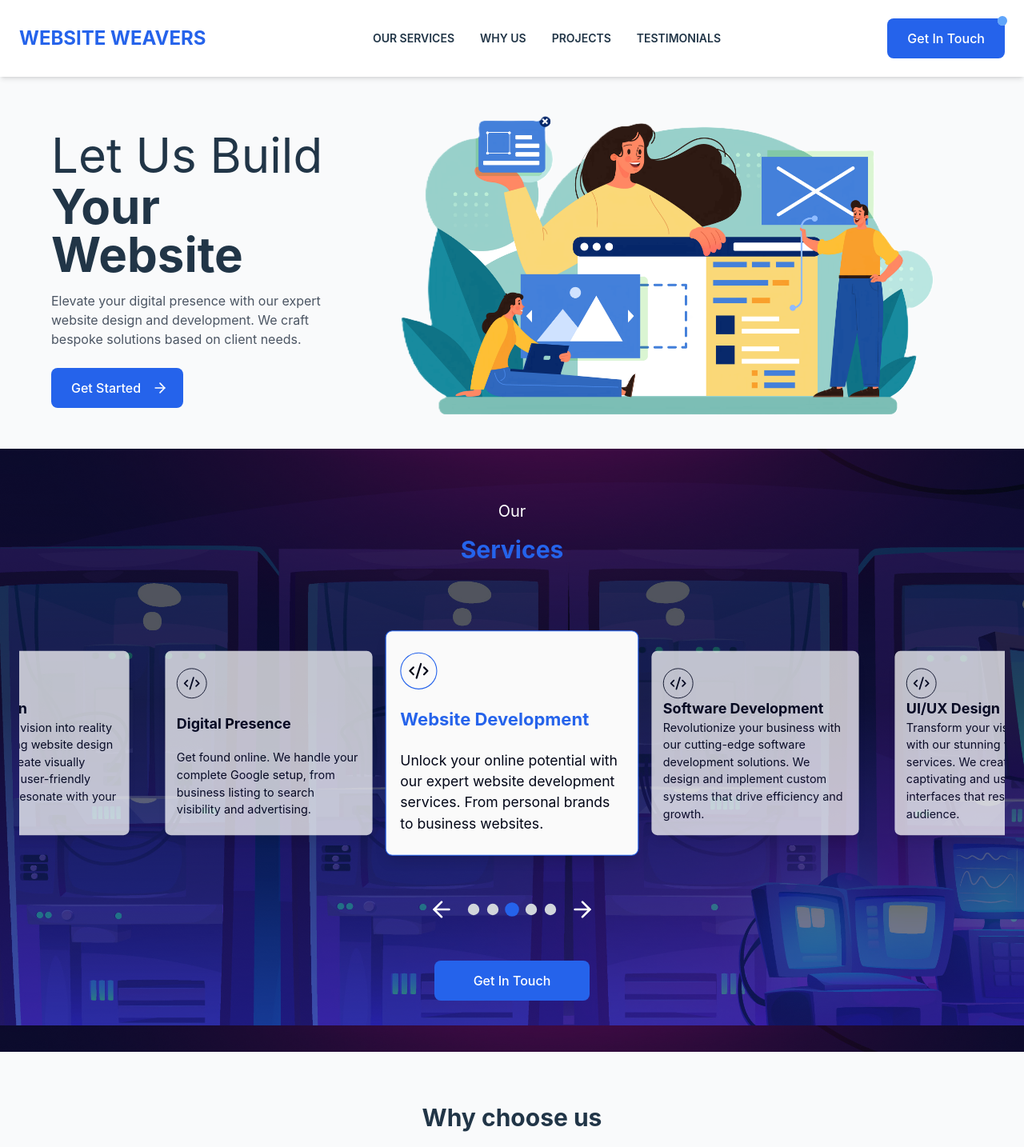
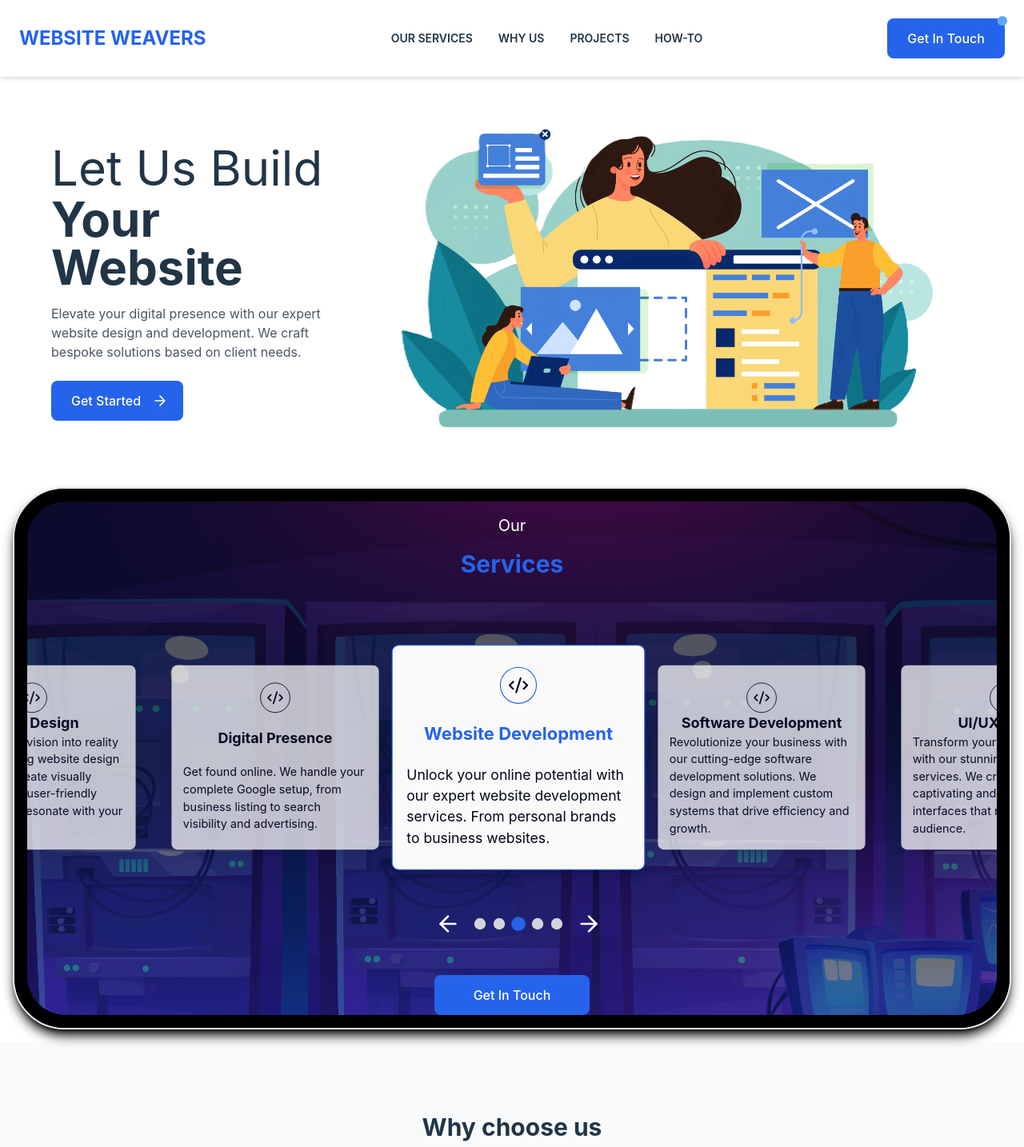
Before and after one commit to awolcat/WebWeavers, a Next.js app in the folder website-weavers-app/: page / in a window 1280 px wide. Shown: the top 1434 px of the page at 80% size. Built offline with nearby package versions, Linux system fonts and the light colour scheme.

Commit message:
spruced services section

```diff
--- a/website-weavers-app/src/App.css
+++ b/website-weavers-app/src/App.css
@@ -7,9 +7,6 @@
 
 }
 
-* {
-  scroll-behavior: smooth;
-}
 
 #loading {
   display: inline-block;
@@ -87,9 +84,11 @@
 @keyframes fadein-up {
   from {
     transform: translateY(2em);
+    opacity: 0;
   }
   to {
     transform: translateY(0);
+    opacity: 1;
   }
 }
 
--- a/website-weavers-app/src/app/loading.jsx
+++ b/website-weavers-app/src/app/loading.jsx
@@ -2,8 +2,10 @@ import Weavers from '../assets/images/weavers.svg';
 
 const Loading = () => {
     return (
-        <div className="loading">
-            <img src={Weavers.src} alt='logo' className='logo'/>
+        <div className="relative min-h-screen min-w-full flex items-center justify-center">
+            <div className="relative inset-0 top-50 left-50 w-2/5 h-2/5">
+                <img src={Weavers.src} alt='logo' className='logo animate-spin object-cover'/>
+            </div>
         </div>
     );
 };
--- a/website-weavers-app/src/components/Carousel.jsx
+++ b/website-weavers-app/src/components/Carousel.jsx
@@ -34,7 +34,7 @@ const Carousel = () => {
 
   const prevSlide = useCallback(() => {
     setCurrentIndex((prev) =>
-      prev > 0 ? prev - 1 : 0
+      prev > 0 ? prev - 1 : items.length - 5
     );
   }, []);
 
@@ -49,12 +49,15 @@ const Carousel = () => {
   }, [nextSlide, prevSlide]);
 
   return (
-    <section id="services" className="w-full px-6 py-16 text-white">
-        <div className=" mx-auto">
-          <h2 className="text-xl mb-4 text-center">Our</h2>
+    <section id="services" className="full p-4 text-white relative mt-8 mx-4 mb-4 border-2 rounded-[4rem] bg-black shadow-black shadow-lg">
+        <div className="absolute top-0 left-0 w-full h-full bg-black bg-opacity-100 rounded-[4rem] z-5">
+
+        </div>
+        <div className="relative top-0 left-0 w-full h-full z-10 overflow-hidden rounded-[3rem] px-6 services-screen">
+          <h2 className="text-xl mb-4 mt-4 text-center">Our</h2>
           <h2 className="text-3xl font-bold mb-12 text-center text-blue-600">Services</h2>
           <div
-      className="flex flex-col w-full mx-auto py-4 items-center overflow-hidden h-[30rem] lg:h-[26rem]"
+            className="flex flex-col w-full mx-0 py-4 mx-2 items-center h-[30rem] lg:h-[26rem]"
             onTouchStart={handleTouchStart}
             onTouchMove={handleTouchMove}
             onTouchEnd={handleTouchEnd}
@@ -64,8 +67,8 @@ const Carousel = () => {
                 <div
                   key={item.id}
                   className={`
-              flex flex-col flex-shrink-0 flex-grow-1 w-48 h-fit text-left justify-between
-              text-slate-950 bg-neutral-50 opacity-100 rounded-lg shadow-lg
+                    flex flex-col flex-shrink-0 flex-grow-1 w-48 h-fit text-left justify-between items-center
+                    text-slate-950 bg-neutral-50 opacity-100 rounded-lg shadow-lg h-72
                     transition-transform duration-300 cursor-pointer
                     ${index === 2 ? 'scale-110 border border-solid border-blue-600' : 'scale-90 opacity-75'}
                     px-4 py-6
@@ -104,9 +107,11 @@ const Carousel = () => {
               </div>
         </div>
     <div className="flex justify-center mt-8">
+          <a href="#contact">
             <button className="bg-blue-600 text-white px-12 py-3 rounded-lg flex items-center justify-center gap-2">
                   Get In Touch
             </button>
+          </a>
           </div>
         </div>
       </section>
--- a/website-weavers-app/src/components/ContactForm.jsx
+++ b/website-weavers-app/src/components/ContactForm.jsx
@@ -52,6 +52,7 @@ const ContactForm = () => {
         <FailModal isOpen={true}
                    onClose={() => setStatus('idle')} />
       )}
+        <h1 className="text-3xl font-bold mb-16 mt-8 text-center">Contact us</h1>
         <div className="max-w-4xl mx-auto grid grid-cols-1 lg:grid-cols-2 mb-4 gap-8 justify-items-center	">
           <div className='mx-auto flex flex-col items-center'>
             <h2 className="text-4xl font-bold mb-8 text-center">Tell us about</h2>
--- a/website-weavers-app/src/components/Hero.jsx
+++ b/website-weavers-app/src/components/Hero.jsx
@@ -3,7 +3,7 @@ import { ArrowRight } from 'lucide-react';
 
 const Hero = () => {
     return (
-        <section className="px-6 py-4 pt-8 bg-gray-50 dark:bg-gray-900">
+        <section className="px-6 py-4 pt-8 m-4 bg-white">
         <div className="max-w-6xl mx-auto ">
           <div className="grid grid-cols-1 md:grid-cols-12 gap-16 md:gap-2 items-center">
             <div className="flex flex-col items-start text-left md:col-span-5 lg:col-span-4 fadein-right">
@@ -13,10 +13,12 @@ const Hero = () => {
                 Elevate your digital presence with our expert website design and development.
                 We craft bespoke solutions based on client needs.
               </p>
-              <button className="bg-blue-600 text-white px-6 py-3 rounded-lg flex items-center gap-2 group">
-                Get Started
-                <ArrowRight size={20} className='animate-bounce-x group-hover:animate-none'/>
-              </button>
+              <a href="#contact">
+                <button className="bg-blue-600 text-white px-6 py-3 rounded-lg flex items-center gap-2 group">
+                  Get Started
+                  <ArrowRight size={20} className='animate-bounce-x group-hover:animate-none'/>
+                </button>
+              </a>
             </div>
             <div className="md:col-span-7 lg:col-span-8 w-screen scale-150 md:scale-100 md:w-full h-full fadein-left">
               {/* Placeholder for hero image */}
--- a/website-weavers-app/src/components/Landing.jsx
+++ b/website-weavers-app/src/components/Landing.jsx
@@ -10,7 +10,7 @@ import Stepper from './Steps';
 
 const LandingPage = () => {
   return (
-    <div className="min-h-screen bg-white">
+    <div className="min-h-screen ">
       {/* Navigation */}
       <Navbar />
 
@@ -36,7 +36,7 @@ const LandingPage = () => {
       <footer className="bg-gray-900 text-white text-left px-0 ">
         <div className="max-w-6xl mx-auto grid grid-cols-1 md:grid-cols-3 gap-8 px-6 py-24 lg:justify-items-center	">
         <div>
-            <h3 className="font-bold mb-4">WEBSITE WEAVERS</h3>
+            <h3 className="font-bold mb-4 text-blue-600">WEBSITE WEAVERS</h3>
             <div className="flex items-start gap-2">
               <p>
                 Elevate your digital presence with our expert website design and development.
@@ -45,24 +45,29 @@ const LandingPage = () => {
             </div>
           </div>
           <div>
-            <h3 className="font-bold mb-4">ADDRESS:</h3>
+            <h3 className="font-bold mb-4 text-blue-600">ADDRESS:</h3>
             <div className="flex items-start gap-2">
-              <MapPin size={20} />
-              <p>
-                Nairobi, Kenya
+              <MapPin size={20} className='text-blue-600'/>
+              <p><a href='https://maps.app.goo.gl/VUPW8VKJPm3ohHKNA' target='_blank' rel='origin'>
+                  Nairobi, Kenya
+                </a>
               </p>
             </div>
           </div>
           <div>
-            <h3 className="font-bold mb-4">CONTACT</h3>
+            <h3 className="font-bold mb-4 text-blue-600">CONTACT</h3>
             <div className="space-y-2">
               <div className="flex items-center gap-2">
-                <Phone size={20} />
-                <p>+355 (0) 694045400</p>
+                <Phone size={20} className='text-blue-600'/>
+                <p><a href="tel:+254705112734">+254 705112734</a></p>
               </div>
               <div className="flex items-center gap-2">
-                <Mail size={20} />
-                <p>info@rayonit.com</p>
+                <Phone size={20} className='text-blue-600'/>
+                <p><a href="tel:+254707033084">+254 707033084</a></p>
+              </div>
+              <div className="flex items-center gap-2">
+                <Phone size={20} className='text-blue-600'/>
+                <p><a href="tel:+254712697989">+254 712697989</a></p>
               </div>
             </div>
           </div>
--- a/website-weavers-app/src/components/Navigation.jsx
+++ b/website-weavers-app/src/components/Navigation.jsx
@@ -7,14 +7,14 @@ const Navbar = () => {
       { href: '#services', text: 'OUR SERVICES' },
       { href: '#why-us', text: 'WHY US' },
       { href: '#recent-projects', text: 'PROJECTS' },
-      { href: '#contact', text: 'TESTIMONIALS' }
+      { href: '#how-to', text: 'HOW-TO' }
     ];
 
     return (
         <nav className="flex items-center justify-between py-4 z-50 shadow-md bg-white sticky top-0">
           <div className="container mx-auto px-6">
             <div className="flex items-center justify-between h-16">
-              <a href="#" className="text-2xl text-blue-600 font-bold justify-self-start text-left">WEBSITE WEAVERS</a>
+              <a href="#" className="text-2xl text-blue-600 font-bold justify-self-start text-left hover:text-blue-600">WEBSITE WEAVERS</a>
 
               {/* Desktop Navigation */}
               <div className="hidden lg:flex space-x-8">
@@ -36,6 +36,7 @@ const Navbar = () => {
                 >
                   {isMenuOpen ? <X /> : <Menu />}
               </button>
+              <a href="#contact">
                 <button className="relative bg-blue-600 hidden text-white px-6 py-3 rounded-lg flex items-center lg:flex">
                 <span className="absolute flex h-3 w-3 -top-1 -right-1">
                   <span className="animate-ping absolute inline-flex top-0 right-0 h-full w-full rounded-full bg-slate-50 opacity-75"></span>
@@ -43,6 +44,7 @@ const Navbar = () => {
                 </span>
                   Get In Touch
                 </button>
+              </a>
             </div>
 
           {/* Mobile Navigation */}
--- a/website-weavers-app/src/components/Steps.jsx
+++ b/website-weavers-app/src/components/Steps.jsx
@@ -31,9 +31,9 @@ const Stepper = () => {
   }, [isPlaying, steps.length]);
 
     return (
-        <div className="ml-16">
+        <div id="how-to" className="ml-16">
             <h1 className="text-3xl font-bold m-8 text-center">How it works</h1>
-            <h2 className="text-[36px] text-left p-0 font-bold w-full lg:w-[27rem] font-serif">
+            <h2 className="text-[36px] text-left p-0 font-bold w-full lg:w-[27rem] font-serif fadein-up">
                 Reach more customers online and increase credibility everywhere.
             </h2>
             <div className="flex flex-row items-center justify-between flex-wrap-reverse lg:flex-nowrap">
@@ -68,8 +68,11 @@ const Stepper = () => {
                             </div>
                         </div>
                     ))}
-                    <button className="bg-black text-white w-3/4 justify-self-center self-center mt-16 px-6 py-3 rounded-lg flex justify-center items-center">
-                        Get Started </button>
+                    <a href="#contact">
+                        <button className="bg-black text-white w-3/4 justify-self-center self-center mt-16 px-6 py-3 rounded-lg flex justify-center items-center hover:scale-105 transition-transform duration-300">
+                            Get Started
+                        </button>
+                    </a>
                 </div>
                 <div className="w-5/5 lg:w-3/5 m-4 ml-0 p-4 h-[35rem] rounded-lg bg-black self-end justify-self-end"
                     >
--- a/website-weavers-app/src/components/WhyUs.jsx
+++ b/website-weavers-app/src/components/WhyUs.jsx
@@ -34,7 +34,7 @@ const WhyUs = () => {
     return (
         <section id="why-us" className="px-0 py-16 bg-gray-50">
         <div className=" mx-0 flex flex-col items-center justify-center">
-          <h2 className="text-3xl font-bold mb-4 text-center">Why choose us</h2>
+          <h2 className="text-3xl font-bold m-6 text-center">Why choose us</h2>
           <h2 className="text-3xl text-blue-500 font-bold mb-12 text-center">On your next project</h2>
           <div className="flex flex-col gap-8 w-5/6">
             {/*<div className='w-full px-0 h-96 rounded-lg overflow-hidden'>
--- a/website-weavers-app/src/index.css
+++ b/website-weavers-app/src/index.css
@@ -17,17 +17,13 @@
   -moz-osx-font-smoothing: grayscale;
 }
 
-#services {
+.services-screen {
   background-image: url('assets/images/servicesbg.png');
 }
-/* a {
-  font-weight: 500;
-  color: #646cff;
-  text-decoration: inherit;
+
+html {
+  scroll-behavior: smooth;
 }
-a:hover {
-  color: #535bf2;
-} */
 
 body {
   width: 100%;
```
Also changed, not shown: website-weavers-app/src/components/Services.jsx (added). Lines whose indentation alone changed are shown as unchanged.
